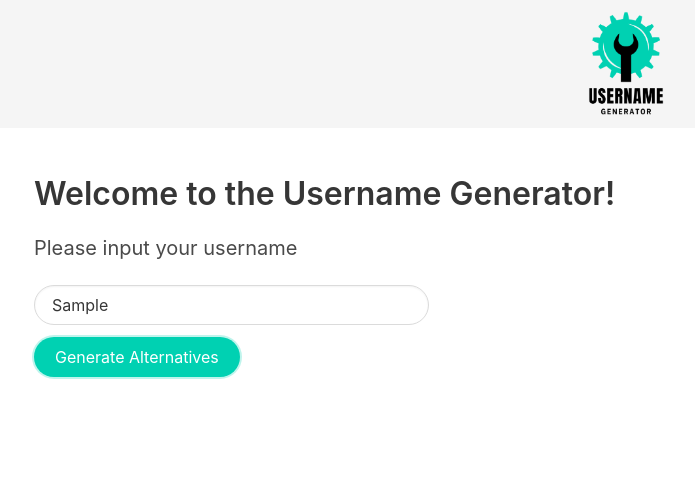
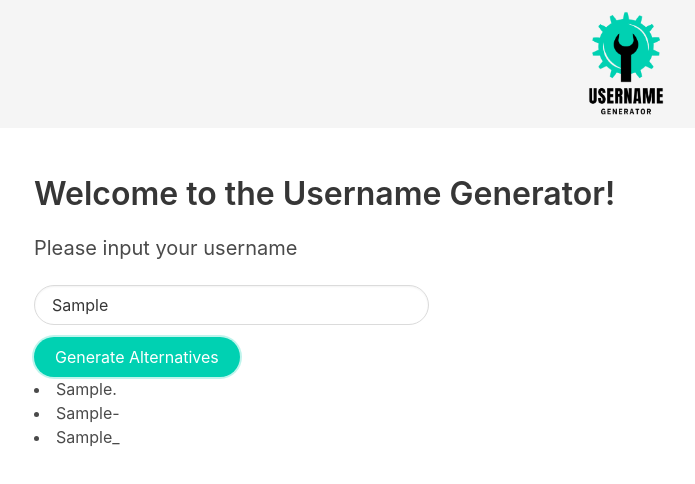
Before and after one commit to Luke-JH/username-generator, a Vue app: page / in a window 1280 px wide. Both pictures are taken after typing "Sample" into the empty fields and a click on the button "Generate Alternatives". Shown: the top 484 px of the page, without its empty margins (14-709 px from the left). Built offline with nearby package versions, Linux system fonts and the light colour scheme.

Commit message:
displays username alternatives

```diff
--- a/src/App.vue
+++ b/src/App.vue
@@ -16,7 +16,12 @@
           <input class="input  is-rounded column is-one-third" type="text" v-model="this.name">
         </div>
       </div>
-      <button class="level-right button is-rounded is-primary" @click="this.nameGen(this.name, this.additions)">Generate Alternatives</button>
+      <button class="level-right button is-rounded is-primary" @click="this.nameGen(this.name, this.additions)">
+        Generate Alternatives
+      </button>
+      <div class="tile is-vertical is-light">
+        <li v-for="item in this.newNames">{{ item }}</li>
+      </div>
     </section>
   </main>
 
@@ -35,15 +40,18 @@ export default {
     data(){
       return {
         name: '',
-        additions: ['.','-','_']
+        additions: ['.','-','_'],
+        newNames: []
       }
     },
     methods: {
       nameGen(name, additions){
+        this.newNames = []
         additions.forEach((item) => {
           let newName = name.concat(item)
-          console.log(newName)
+          this.newNames = [...this.newNames, newName]
         })
+        console.log(this.newNames)
       }
     }
 }
```
